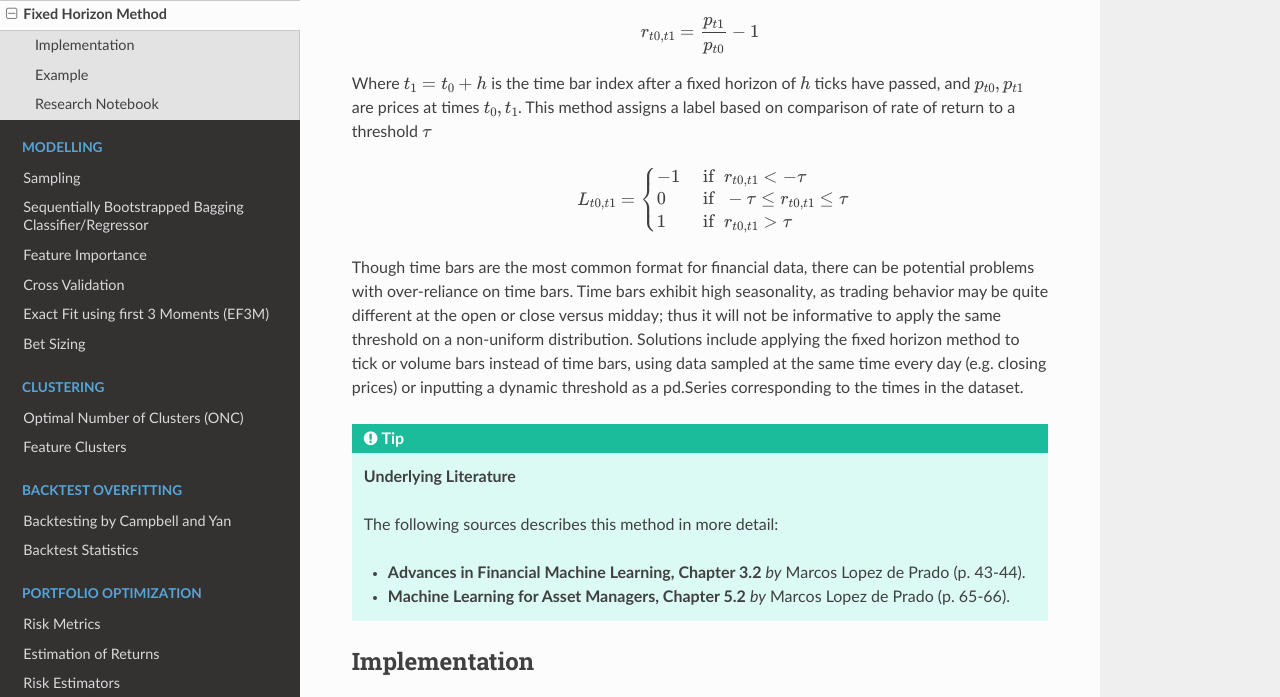
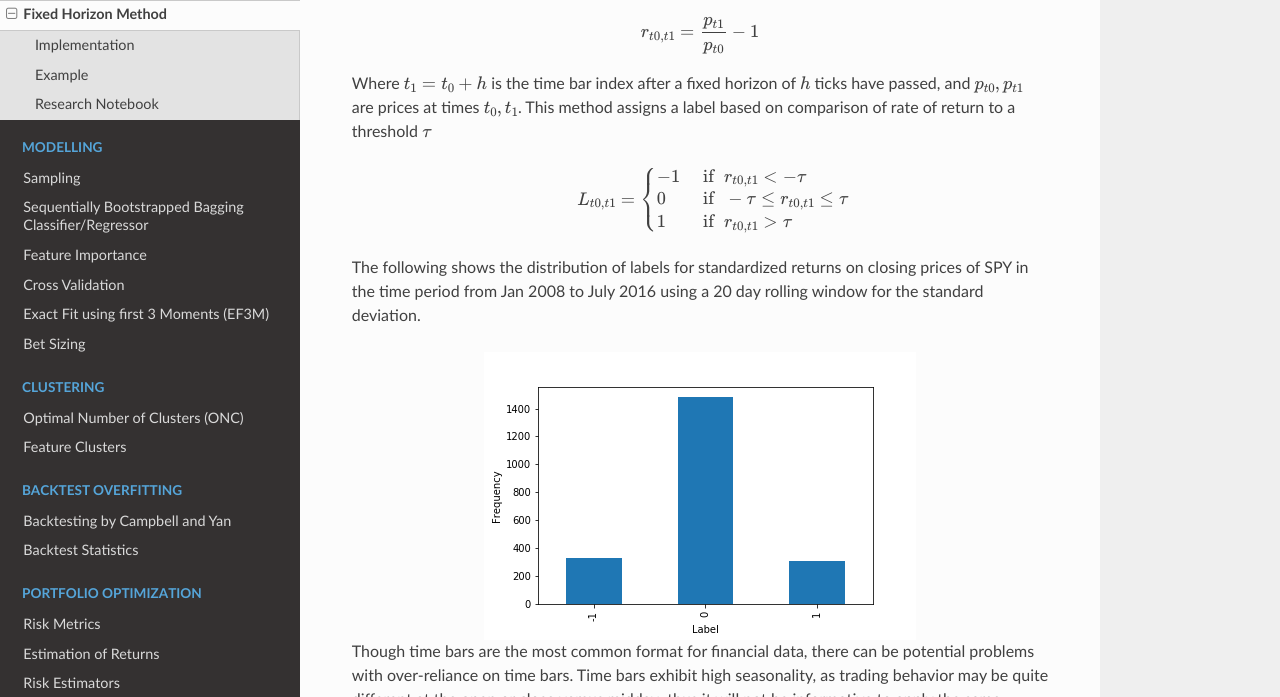
Before and after one commit to hudson-and-thames/mlfinlab, a Sphinx documentation site: the page built from docs/source/implementations/labeling_fixed_time_horizon.rst, in a window 1280 px wide and 900 px high, scrolled down 335 px, cut to the strip 0-697 px from the top of the window. Built offline with Sphinx 7.4.7 and the Read the Docs theme 2.0.0, drawn with Linux system fonts in a browser that asks for light colours.

Commit message:
added image to documentation

```diff
--- a/docs/source/implementations/labeling_fixed_time_horizon.rst
+++ b/docs/source/implementations/labeling_fixed_time_horizon.rst
@@ -26,6 +26,14 @@ are prices at times :math:`t_0, t_1`. This method assigns a label based on compa
        \end{cases}
      \end{split}
      \end{equation}
+
+
+The following shows the distribution of labels for standardized returns on closing prices of SPY in the time period from Jan 2008 to July 2016
+using a 20 day rolling window for the standard deviation.
+
+.. image:: labeling_images/fixed_horizon_labels_example.png
+   :scale: 100 %
+   :align: center
 
 Though time bars are the most common format for financial data, there can be potential problems with over-reliance on time bars. Time
 bars exhibit high seasonality, as trading behavior may be quite different at the open or close versus midday; thus it will not be
```
Also changed, not shown: docs/source/implementations/labeling_images/fixed_horizon_labels_example.png (added).
